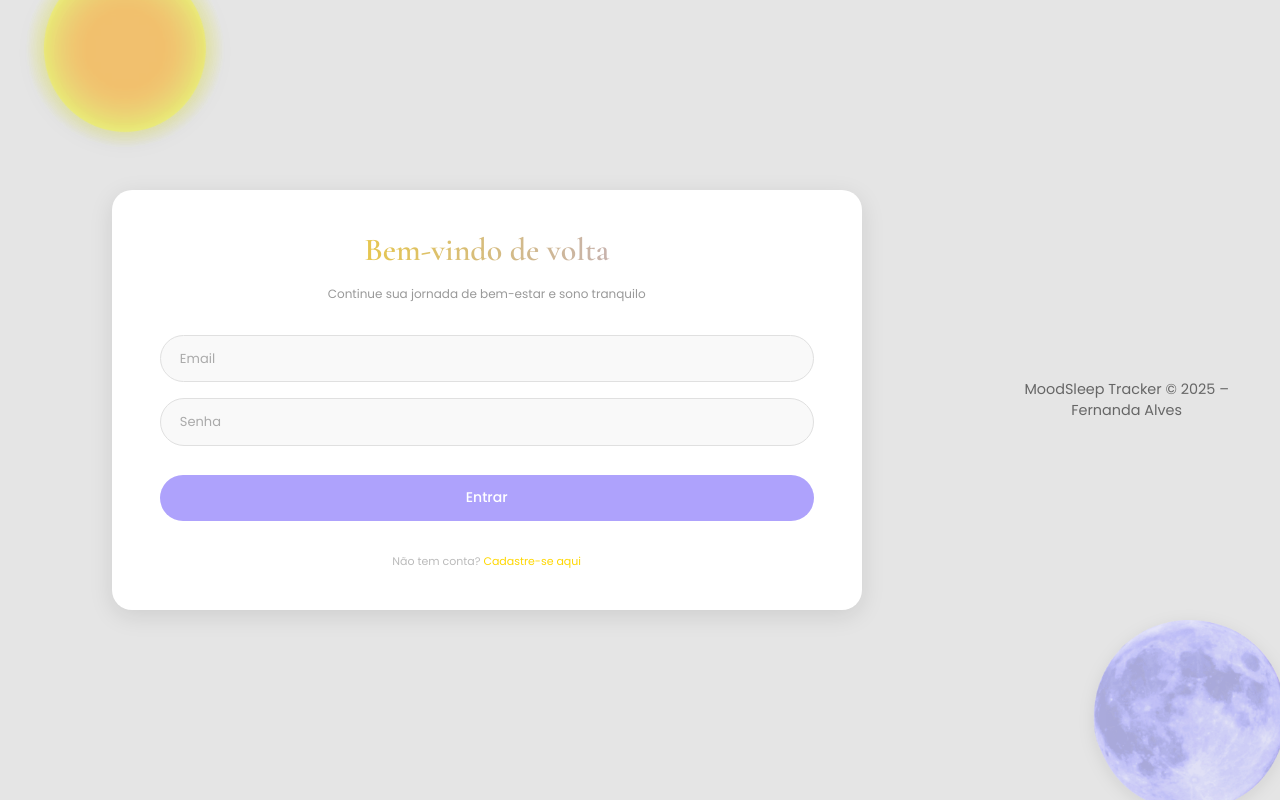
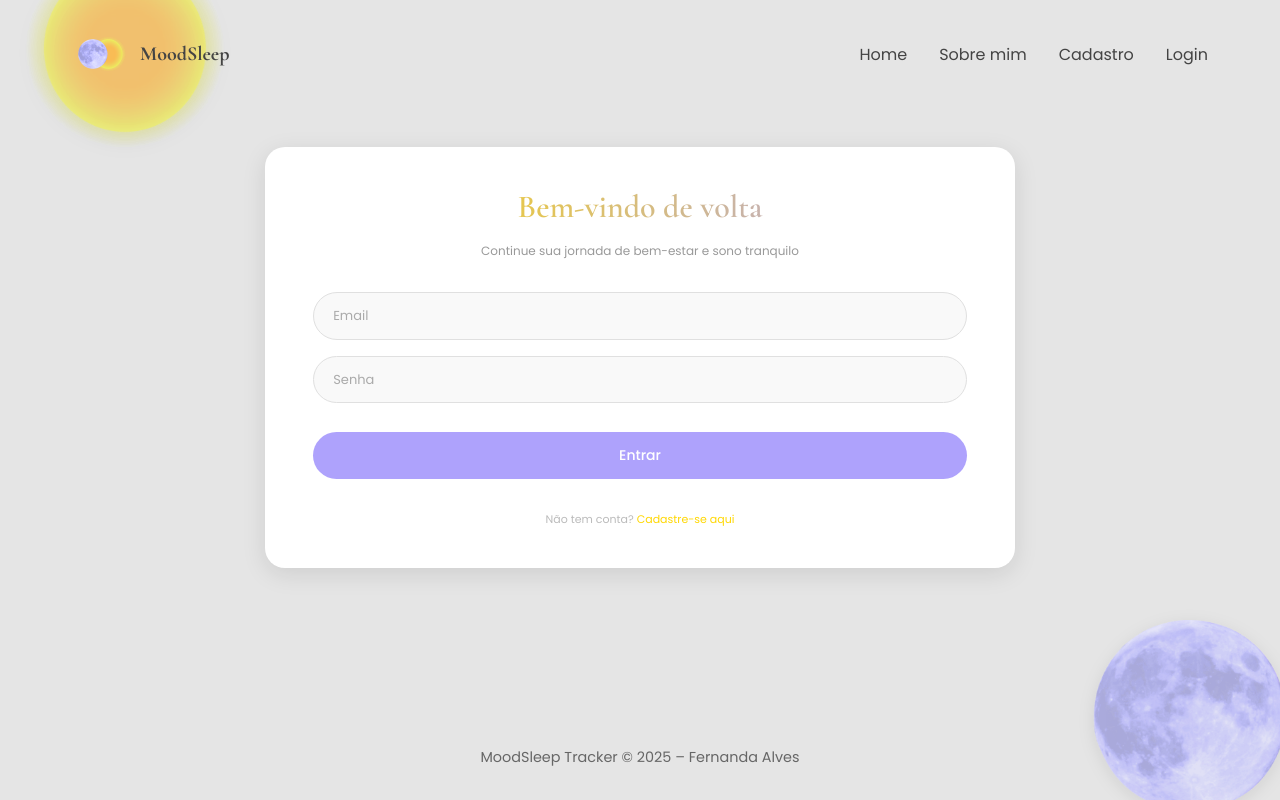
Before and after one commit to F3rNnd4/moodsleep-front, a Next.js app: page /login in a window 1280 px wide. Built offline with nearby package versions, Linux system fonts and the light colour scheme.

Commit message:
feat: refactor layout in Cadastro and Login pages, adding Header component and adjusting styles

```diff
--- a/src/app/cadastro/cadastro.module.css
+++ b/src/app/cadastro/cadastro.module.css
@@ -4,15 +4,14 @@
   position: relative;
   overflow: hidden;
   display: flex;
-  justify-content: center;
-  align-items: center;
+  flex-direction: column;
 }
 
 .main {
   display: flex;
   justify-content: center;
   align-items: center;
-  min-height: 100vh;
+  flex: 1;
   position: relative;
   z-index: 10;
   width: 100%;
--- a/src/app/cadastro/page.jsx
+++ b/src/app/cadastro/page.jsx
@@ -1,10 +1,12 @@
 import Image from "next/image";
+import Header from "../components/Header";
 import Footer from "../components/Footer";
 import styles from "./cadastro.module.css";
 
 export default function Cadastro() {
   return (
     <div className={styles.container}>
+      <Header />
       <div className={styles.sunImage}>
         <Image
           src="/images/sol.png"
--- a/src/app/login/login.module.css
+++ b/src/app/login/login.module.css
@@ -4,15 +4,14 @@
   position: relative;
   overflow: hidden;
   display: flex;
-  justify-content: center;
-  align-items: center;
+  flex-direction: column;
 }
 
 .main {
   display: flex;
   justify-content: center;
   align-items: center;
-  min-height: 100vh;
+  flex: 1;
   position: relative;
   z-index: 10;
   width: 100%;
--- a/src/app/login/page.jsx
+++ b/src/app/login/page.jsx
@@ -1,10 +1,12 @@
 import Image from "next/image";
+import Header from "../components/Header";
 import Footer from "../components/Footer";
 import styles from "./login.module.css";
 
 export default function Login() {
   return (
     <div className={styles.container}>
+      <Header />
       <div className={styles.sunImage}>
         <Image
           src="/images/sol.png"
```
